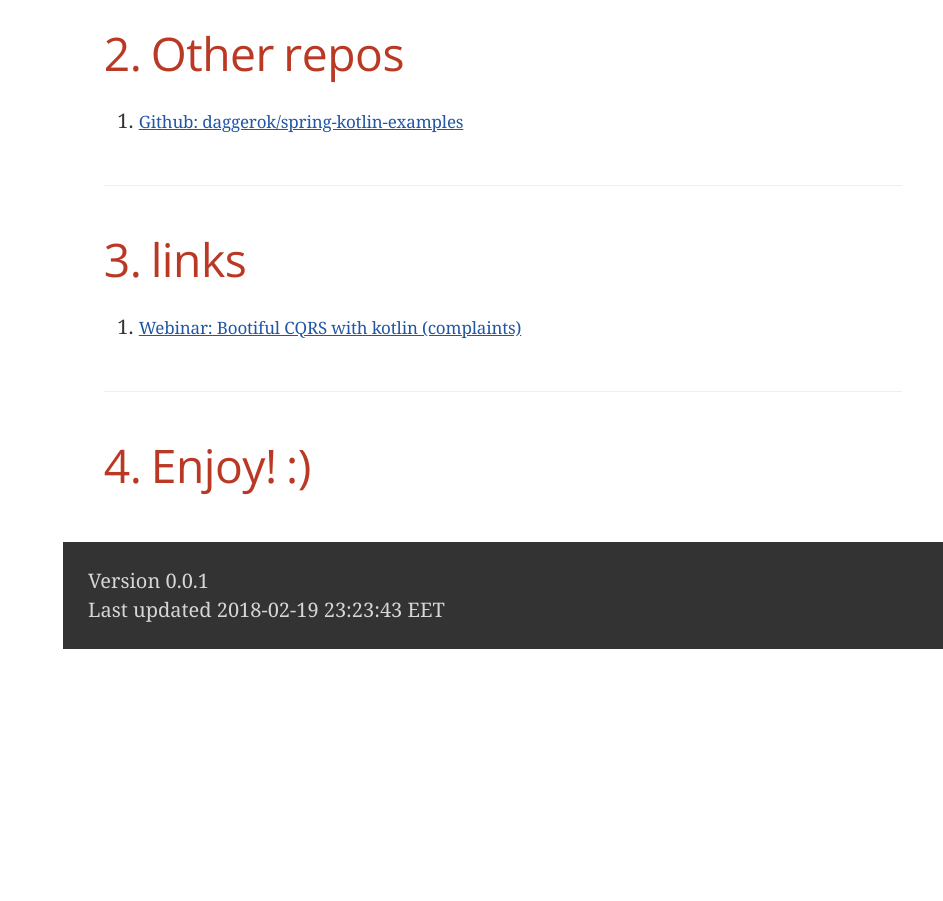
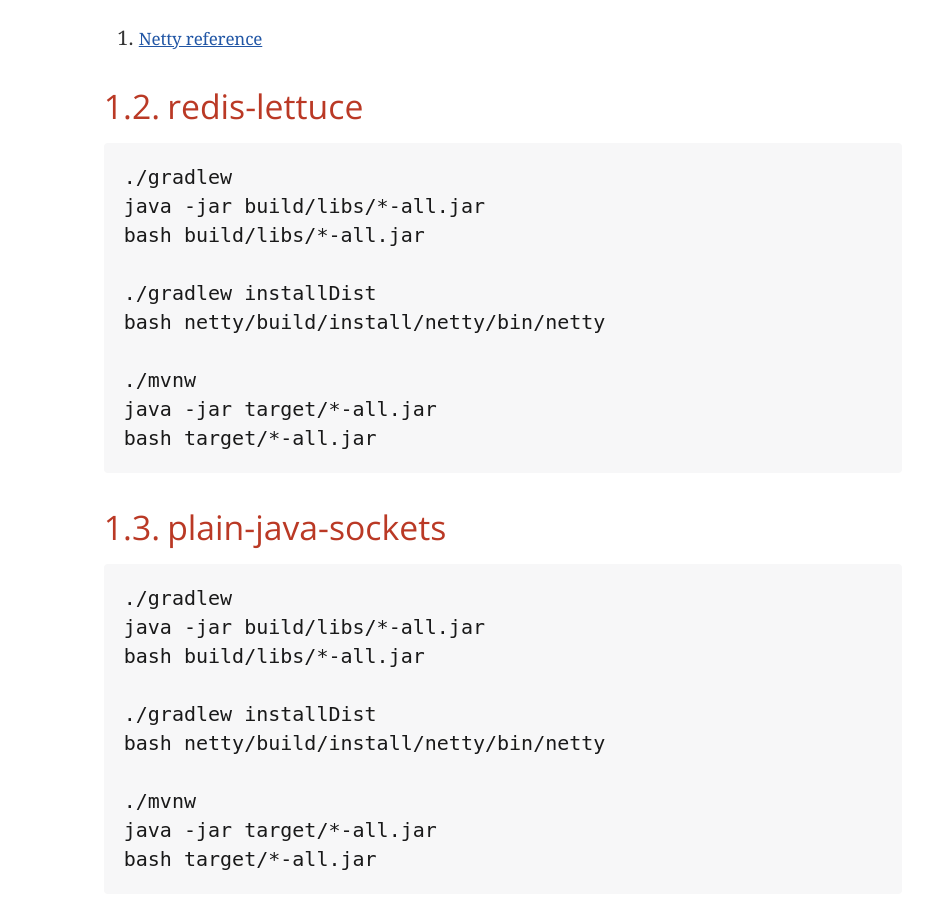
Before and after one commit to daggerok/kotlin-examples, a plain HTML site: page 404.html in a window 1280 px wide. Shown: the part 1171-2072 px from the top of the page, without its empty margins (337-1280 px from the left). Before the commit the page ends 1820 px from the top, so only its background shows below. Drawn offline with nearby package versions, Linux system fonts and the light colour scheme; a web font is replaced by a local one.

Commit message:
Documentation for daggerok:docs:0.0.1

```diff
--- a/404.html
+++ b/404.html
@@ -544,12 +544,18 @@ table.CodeRay td.code>pre{padding:0}
 <span id="author" class="author">Maksim Kostromin</span><br>
 <span id="email" class="email"><a href="mailto:daggerok@gmail.com">daggerok@gmail.com</a></span><br>
 <span id="revnumber">version 0.0.1,</span>
-<span id="revdate">2018-02-19 23:23:43 EET</span>
+<span id="revdate">2018-02-28 12:08:40 EET</span>
 </div>
 <div id="toc" class="toc2">
 <div id="toctitle">Table of Contents</div>
 <ul class="sectlevel1">
-<li><a href="#projects">1. Projects</a></li>
+<li><a href="#projects">1. Projects</a>
+<ul class="sectlevel2">
+<li><a href="#netty">1.1. netty</a></li>
+<li><a href="#redis-lettuce">1.2. redis-lettuce</a></li>
+<li><a href="#plain-java-sockets">1.3. plain-java-sockets</a></li>
+</ul>
+</li>
 <li><a href="#other-repos">2. Other repos</a></li>
 <li><a href="#links">3. links</a></li>
 <li><a href="#enjoy">4. Enjoy! :)</a></li>
@@ -570,6 +576,8 @@ It&#8217;s contains some kotlin playground projects</p>
 <div class="sect1">
 <h2 id="projects">1. Projects</h2>
 <div class="sectionbody">
+<div class="sect2">
+<h3 id="netty">1.1. netty</h3>
 <div class="listingblock">
 <div class="content">
 <pre>./gradlew
@@ -582,6 +590,48 @@ bash netty/build/install/netty/bin/netty
 ./mvnw
 java -jar target/*-all.jar
 bash target/*-all.jar</pre>
+</div>
+</div>
+<div class="olist arabic">
+<ol class="arabic">
+<li>
+<p><a href="https://netty.io/wiki/all-documents.html">Netty reference</a></p>
+</li>
+</ol>
+</div>
+</div>
+<div class="sect2">
+<h3 id="redis-lettuce">1.2. redis-lettuce</h3>
+<div class="listingblock">
+<div class="content">
+<pre>./gradlew
+java -jar build/libs/*-all.jar
+bash build/libs/*-all.jar
+
+./gradlew installDist
+bash netty/build/install/netty/bin/netty
+
+./mvnw
+java -jar target/*-all.jar
+bash target/*-all.jar</pre>
+</div>
+</div>
+</div>
+<div class="sect2">
+<h3 id="plain-java-sockets">1.3. plain-java-sockets</h3>
+<div class="listingblock">
+<div class="content">
+<pre>./gradlew
+java -jar build/libs/*-all.jar
+bash build/libs/*-all.jar
+
+./gradlew installDist
+bash netty/build/install/netty/bin/netty
+
+./mvnw
+java -jar target/*-all.jar
+bash target/*-all.jar</pre>
+</div>
 </div>
 </div>
 </div>
@@ -604,7 +654,7 @@ bash target/*-all.jar</pre>
 <div class="olist arabic">
 <ol class="arabic">
 <li>
-<p><a href="https://www.youtube.com/watch?v=Jp-rW-XOYzA&amp;t=2s">Webinar: Bootiful CQRS with kotlin (complaints)</a></p>
+<p><a href="https://netty.io/wiki/all-documents.html">Netty reference</a></p>
 </li>
 </ol>
 </div>
@@ -620,7 +670,7 @@ bash target/*-all.jar</pre>
 <div id="footer">
 <div id="footer-text">
 Version 0.0.1<br>
-Last updated 2018-02-19 23:23:43 EET
+Last updated 2018-02-28 12:08:40 EET
 </div>
 </div>
 </body>
```
Also changed, not shown: index.html (+54 -4 lines).
